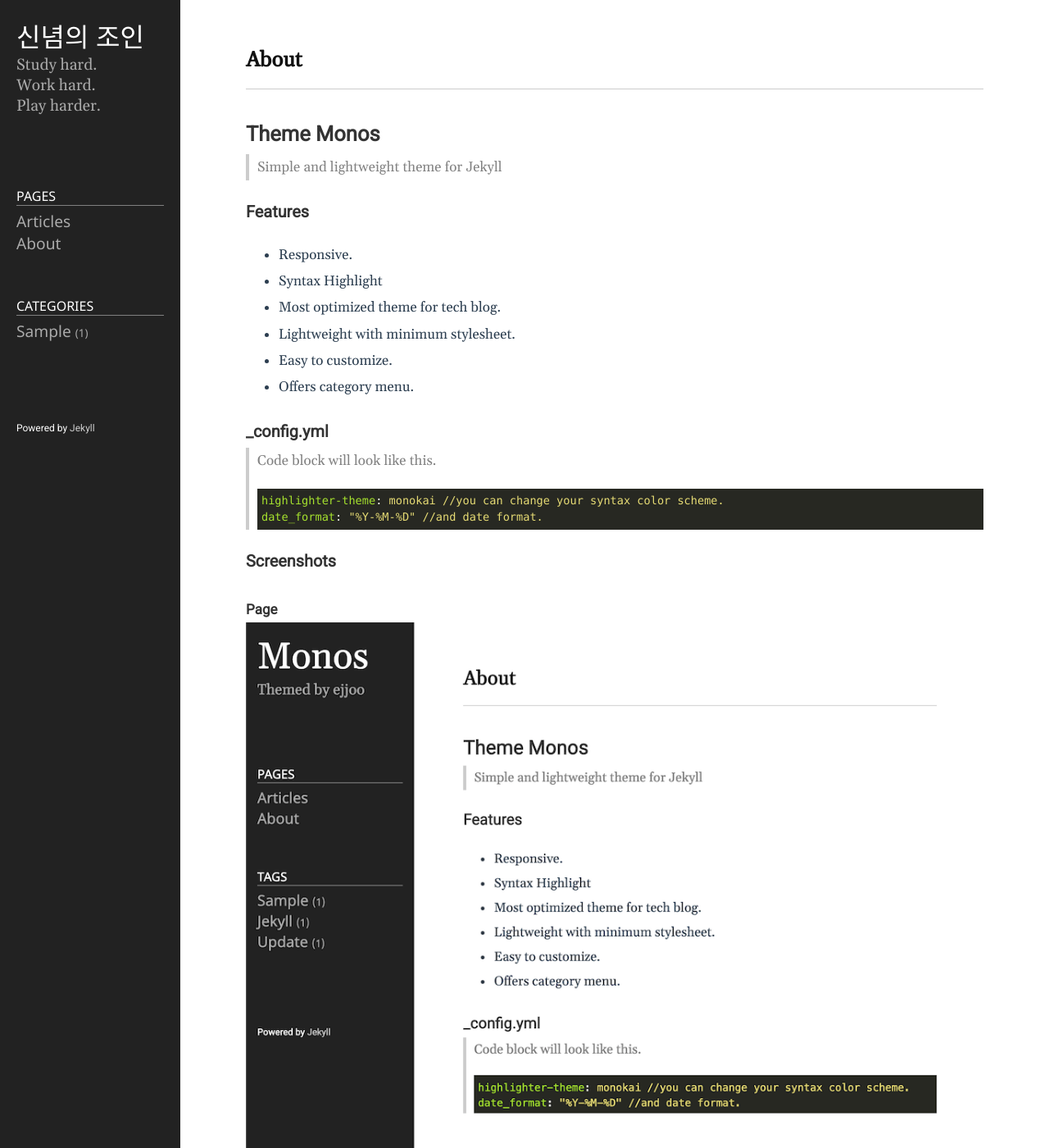
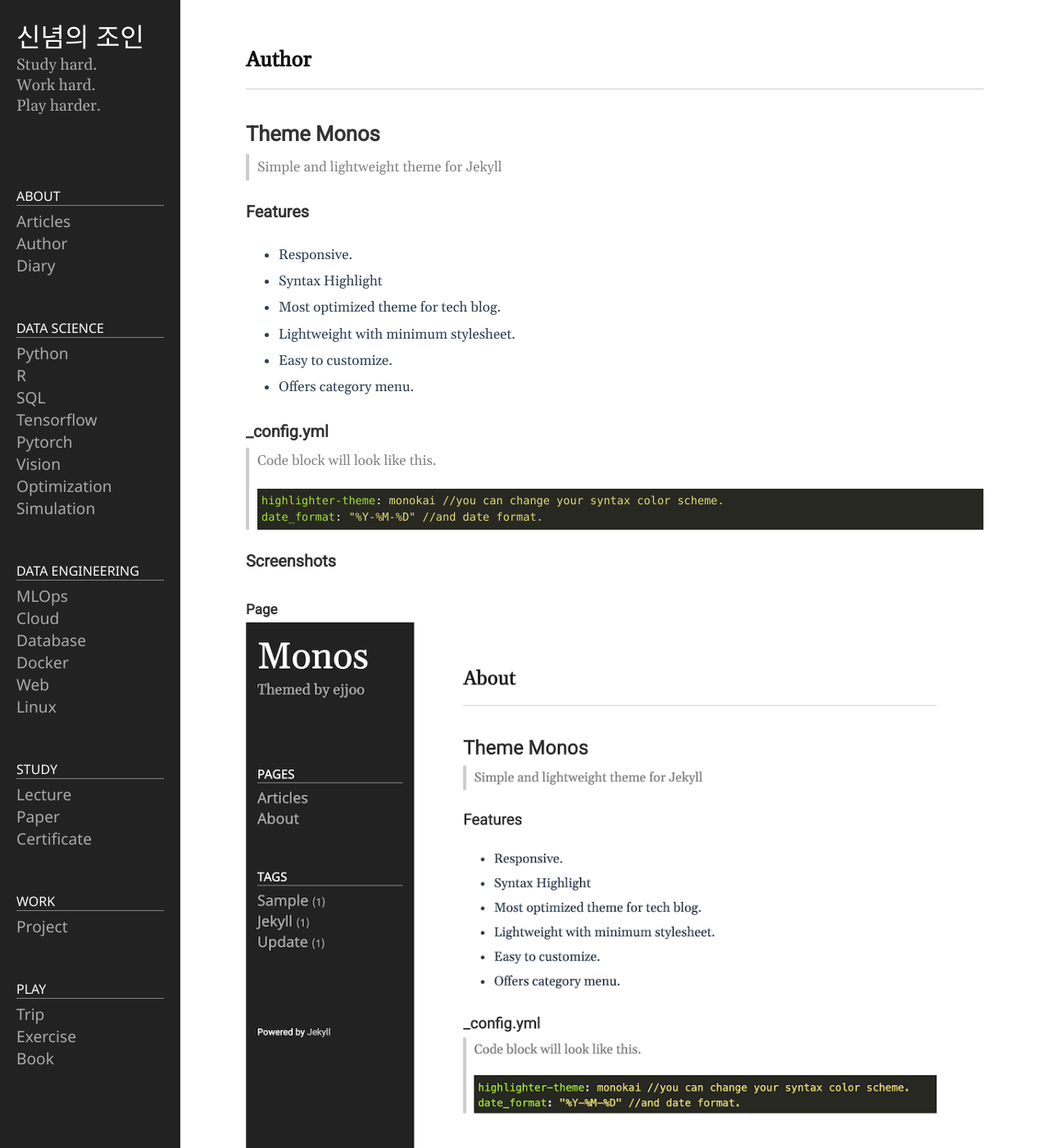
Before and after one commit to shin-nyum/shin-nyum_test.github.io, a Jekyll site: the page built from author.md, in a window 1280 px wide and 1400 px high. Shown: the whole window at 82% size. Built offline with Jekyll 4.4.1, drawn with Linux system fonts in a browser that asks for light colours; some of the changed text lies outside the part shown.

Commit message:
sidebar.html

```diff
--- a/2020-01-02-post1.markdown
+++ b/2020-01-02-post1.markdown
@@ -2,7 +2,7 @@
 layout: post
 title: post-sample
 date: 2020-01-02 19:20:23 +0900
-category: sample
+category: Python
 ---
 # post-sample
 > Hello!
--- a/_includes/sidebar.html
+++ b/_includes/sidebar.html
@@ -13,7 +13,7 @@
 
 <div class="sidebar-item sidebar-nav">
 	<ul class="nav">
-      <li class="nav-title">Pages</li>
+      <li class="nav-title">About</li>
 	  <li>
 	  	<a class="nav-item" href="/">Articles</a>
 	  </li>
@@ -29,24 +29,149 @@
 	      {% endif %}
 	    {% endif %}
 	  {% endfor %}
+	  <li>
+	  	<a class="nav-item" href="/category/#Diary">Diary</a>
+	  </li>
+	</ul>
+</div>
+
+
+<div class="sidebar-item sidebar-nav">
+  	<ul class="nav">
+			<li class="nav-title">DATA SCIENCE</li>
+				<li>
+					<a class="nav-item" href="/category/#Python">Python</a>
+				</li>
+				<li>
+					<a class="nav-item" href="/category/#R">R</a>
+				</li>
+				<li>
+					<a class="nav-item" href="/category/#SQL">SQL</a>
+				</li>
+				<li>
+					<a class="nav-item" href="/category/#Tensorflow">Tensorflow</a>
+				</li>
+				<li>
+					<a class="nav-item" href="/category/#Pytorch">Pytorch</a>
+				</li>
+				<li>
+					<a class="nav-item" href="/category/#Vision">Vision</a>
+				</li>
+				<li>
+					<a class="nav-item" href="/category/#Optimization">Optimization</a>
+				</li>
+				<li>
+					<a class="nav-item" href="/category/#Simulation">Simulation</a>
+				</li>
+
+<!--	    {% for category in site.categories %}-->
+<!--	    <li>-->
+<!--			<a class="nav-item" href="{{ root_url }}/{{ site.category_dir }}#{{ category | first }}">-->
+<!--				<span class="name">{{ category | first }}</span>-->
+<!--				<span class="badge">{{ category | last | size }}</span>-->
+<!--			</a>-->
+<!-- 		</li>-->
+<!--	    {% endfor %}-->
+
+
+	  </nav>
 	</ul>
 </div>
 
 <div class="sidebar-item sidebar-nav">
   	<ul class="nav">
-			<li class="nav-title">Categories</li>
-	    {% for category in site.categories %}
-	    <li>
-	    	<a class="nav-item" href="{{ root_url }}/{{ site.category_dir }}#{{ category | first }}">
-				<span class="name">{{ category | first }}</span>
-				<span class="badge">{{ category | last | size }}</span>
-	    	</a>
- 		</li>
-	    {% endfor %}
+			<li class="nav-title">DATA ENGINEERING</li>
+				<li>
+					<a class="nav-item" href="/category/#MLOps">MLOps</a>
+				</li>
+				<li>
+					<a class="nav-item" href="/category/#Cloud">Cloud</a>
+				</li>
+				<li>
+					<a class="nav-item" href="/category/#Database">Database</a>
+				</li>
+				<li>
+					<a class="nav-item" href="/category/#Docker">Docker</a>
+				</li>
+				<li>
+					<a class="nav-item" href="/category/#Web">Web</a>
+				</li>
+				<li>
+					<a class="nav-item" href="/category/#Linux">Linux</a>
+				</li>
+
+<!--	    {% for category in site.categories %}-->
+<!--	    <li>-->
+<!--			<a class="nav-item" href="{{ root_url }}/{{ site.category_dir }}#{{ category | first }}">-->
+<!--				<span class="name">{{ category | first }}</span>-->
+<!--				<span class="badge">{{ category | last | size }}</span>-->
+<!--			</a>-->
+<!-- 		</li>-->
+<!--	    {% endfor %}-->
+
+
+	  </nav>
+	</ul>
+</div>
+
+
+<div class="sidebar-item sidebar-nav">
+  	<ul class="nav">
+			<li class="nav-title">STUDY</li>
+				<li>
+					<a class="nav-item" href="/category/#Lecture">Lecture</a>
+				</li>
+				<li>
+					<a class="nav-item" href="/category/#Paper">Paper</a>
+				</li>
+				<li>
+					<a class="nav-item" href="/category/#Certificate">Certificate</a>
+				</li>
+
+<!--	    {% for category in site.categories %}-->
+<!--	    <li>-->
+<!--			<a class="nav-item" href="{{ root_url }}/{{ site.category_dir }}#{{ category | first }}">-->
+<!--				<span class="name">{{ category | first }}</span>-->
+<!--				<span class="badge">{{ category | last | size }}</span>-->
+<!--			</a>-->
+<!-- 		</li>-->
+<!--	    {% endfor %}-->
+
+
+	  </nav>
+	</ul>
+</div>
+
+
+<div class="sidebar-item sidebar-nav">
+  	<ul class="nav">
+			<li class="nav-title">WORK</li>
+				<li>
+					<a class="nav-item" href="/category/#Project">Project</a>
+				</li>
+	  </nav>
+	</ul>
+</div>
+
+
+<div class="sidebar-item sidebar-nav">
+  	<ul class="nav">
+			<li class="nav-title">PLAY</li>
+				<li>
+					<a class="nav-item" href="/category/#Trip">Trip</a>
+				</li>
+				<li>
+					<a class="nav-item" href="/category/#Exercise">Exercise</a>
+				</li>
+				<li>
+					<a class="nav-item" href="/category/#Book">Book</a>
+				</li>
+
 	  </nav>
 	</ul>
 </div>
 
 <div class="sidebar-item sidebar-footer">
-	<p>Powered by <a href="https://github.com/jekyll/jekyll">Jekyll</a></p>
+	<p>© Shin-Nyum Park. 2022</p>
+<!--	<p>Powered by <a href="https://github.com/jekyll/jekyll">Jekyll</a></p>-->
 </div>
--- a/README.md
+++ b/author.md
@@ -1,6 +1,6 @@
 ---
 layout: page
-title: About
+title: Author
 permalink: /about/
 ---
 
```
Also changed, not shown: _posts/2022-01-21-hello_world.markdown.md (+1 -1 lines).
